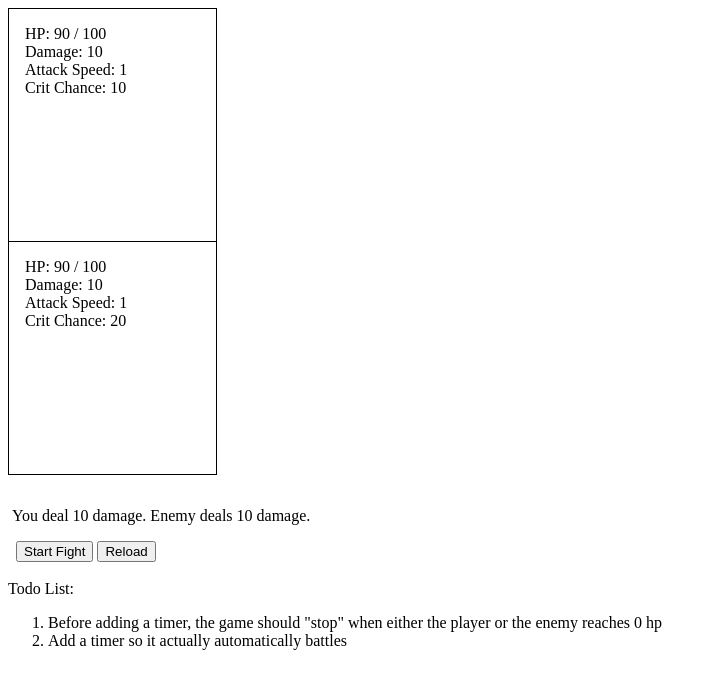
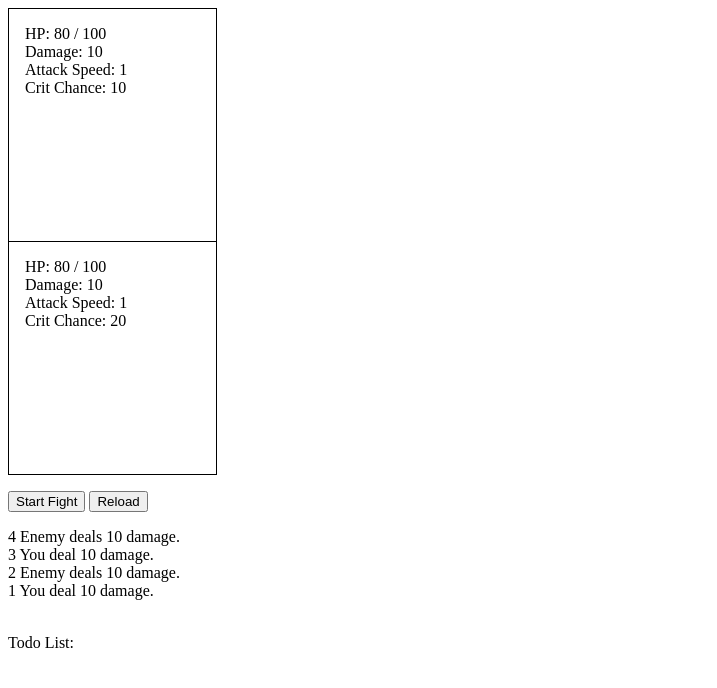
Before and after one commit to Waldoz53/auto-battler-framework, a plain HTML site: page index.html in a window 1280 px wide. Both pictures are taken after a click on the button "Start Fight". Shown: the whole page, without its empty margins (0-717 px from the left). Drawn offline with Linux system fonts and the light colour scheme.

Commit message:
added timers + live log

```diff
--- a/index.html
+++ b/index.html
@@ -10,15 +10,15 @@
   <div class="main">
     <div class="enemy">Test (Enemy)</div>
     <div class="player">Test (Player)</div>
-    <div class="log">&nbsp;</div>
     <button class="start" onclick="startFight()">Start Fight</button>
     <button class="reload" onclick="reload()">Reload</button>
+    <div class="log"></div>
   </div>
   <br>
   Todo List:
   <ol>
-    <li>Before adding a timer, the game should "stop" when either the player or the enemy reaches 0 hp</li>
-    <li>Add a timer so it actually automatically battles</li>
+    <!-- <li>Before adding a timer, the game should "stop" when either the player or the enemy reaches 0 hp</li> -->
+    <!-- <li>Add a timer so it actually automatically battles</li> -->
   </ol>
   <script src="index.js"></script>
 </body>
--- a/index.js
+++ b/index.js
@@ -23,9 +23,13 @@ player.damage = 10
 player.attackSpeed = 1
 player.crit = 10
 
+// stores timers in an array so they can easily be disabled
+let timers = []
+// step counter for each action. makes it easier to read in the log
+let steps = 1;
+
 // Sets a bonus given to the player, since stats are equal, and I want the player to nearly always win at first
 // Eventually the player can choose a bonus
-// Crit chance is omitted from the bonuses for now
 function playerBonus() {
   let random = (Math.floor(Math.random() * 4)) + 1
   switch (random) {
@@ -54,35 +58,51 @@ enemy.currentHP = enemy.hp
 updateEnemyValues()
 
 function startFight() {
-  document.querySelector('.log').innerHTML = '&nbsp;'
-  playerDamage()
-  enemyDamage()
-
+  if (player.currentHP > 0 && enemy.currentHP > 0) {
+    timers.push(setInterval(playerDamage, 1 / player.attackSpeed * 1000))
+    timers.push(setInterval(enemyDamage, 1 / enemy.attackSpeed * 1000))
+  }
 }
 
 async function playerDamage() {
   let random = (Math.floor(Math.random() * 100)) + 1
   if (random <= player.crit) {
     enemy.currentHP = enemy.currentHP - (player.damage * player.attackSpeed  * 2)
-    document.querySelector('.log').innerHTML += `You dealt a critical hit of ${player.damage * player.attackSpeed  * 2} damage!`
+    document.querySelector('.log').innerHTML += `<p>${steps} You dealt a critical hit of ${player.damage * player.attackSpeed  * 2} damage!</p>`
   } else {
     enemy.currentHP = enemy.currentHP - player.damage * player.attackSpeed
-    document.querySelector('.log').innerHTML += `You deal ${player.damage * player.attackSpeed} damage.`
+    document.querySelector('.log').innerHTML += `<p>${steps} You deal ${player.damage * player.attackSpeed} damage.</p>`
   }
 
   updateEnemyValues()
+  steps++;
+
+  if (player.currentHP > 0 && enemy.currentHP <= 0) {
+    for (let i = 0; i < timers.length; i++) {
+      clearTimeout(timers[i]);
+    }
+    document.querySelector('.log').innerHTML += "<p><strong>You won!</strong></p>"
+  }
 }
 async function enemyDamage() {
   let random = (Math.floor(Math.random() * 100)) + 1
   if (random <= enemy.crit) {
     player.currentHP = player.currentHP - (enemy.damage * enemy.attackSpeed * 2)
-    document.querySelector('.log').innerHTML += `\nEnemy dealt a critical hit of ${enemy.damage * enemy.attackSpeed * 2} damage!`
+    document.querySelector('.log').innerHTML += `<p>${steps} Enemy dealt a critical hit of ${enemy.damage * enemy.attackSpeed * 2} damage!</p>`
   } else {
     player.currentHP = player.currentHP - enemy.damage * enemy.attackSpeed
-    document.querySelector('.log').innerHTML += `\nEnemy deals ${enemy.damage * enemy.attackSpeed} damage.`
+    document.querySelector('.log').innerHTML += `<p>${steps} Enemy deals ${enemy.damage * enemy.attackSpeed} damage.</p>`
   }
 
   updatePlayerValues()
+  steps++;
+
+  if (enemy.currentHP > 0 && player.currentHP <= 0) {
+    for (let i = 0; i < timers.length; i++) {
+      clearTimeout(timers[i]);
+    }
+    document.querySelector('.log').innerHTML += "<p><strong>You were defeated by the enemy :(</strong></p>"
+  }
 }
 
 function updatePlayerValues() {
--- a/styles.css
+++ b/styles.css
@@ -23,8 +23,14 @@
   border: none;
   height: auto;
   width: 100%;
+  display: flex;
+  flex-wrap: wrap;
+  flex-direction: column-reverse;
+}
+.log p {
+  width: 100%;
+  margin: 0;
 }
 
 .start {
-  margin-left: 8px;
 }
```
